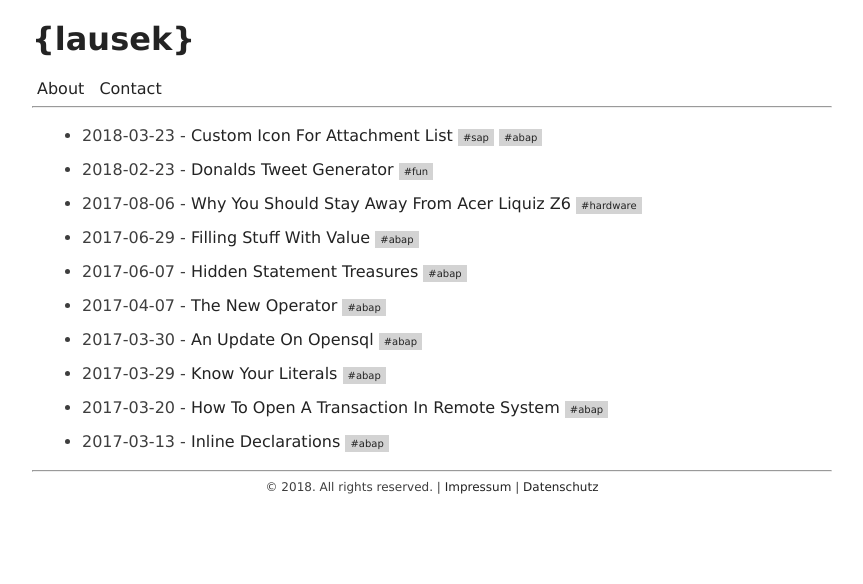
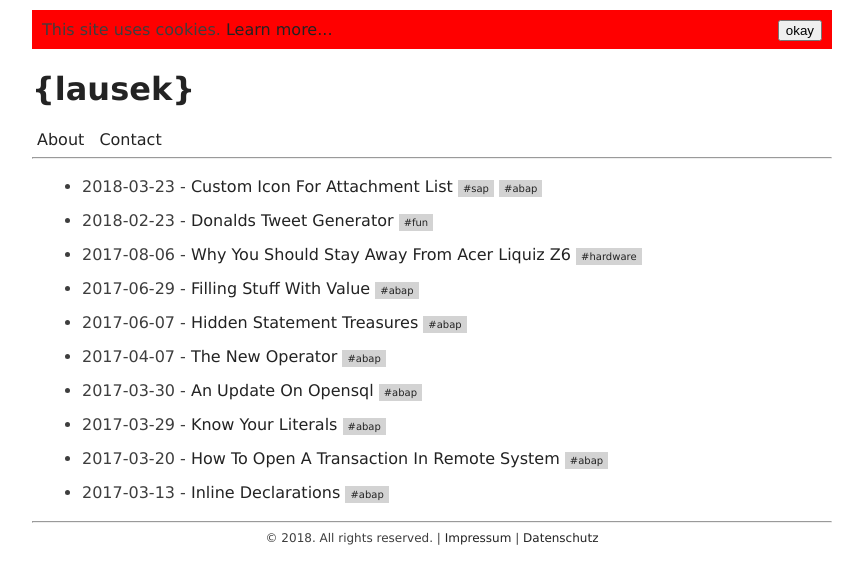
Before and after one commit to lausek/lausek.github.io, a Jekyll site: the page built from index.md, in a window 1280 px wide. Shown: the top 584 px of the page, without its empty margins (208-1071 px from the left). Built offline with Jekyll 4.4.1, drawn with Linux system fonts in a browser that asks for light colours; some of the changed lines change nothing that is shown.

Commit message:
cookie warning

```diff
--- a/_layouts/default.html
+++ b/_layouts/default.html
@@ -14,6 +14,7 @@
         <meta name="author" content="{{ site.author }}" />
         <meta name="description" content="{{ site.description }}" />
         <meta name="keywords" content="{{ site.keywords }}" />
+        <script src="js/cookies.js"></script>
     </head>
     <body>
 
--- /dev/null
+++ b/js/cookies.js
@@ -0,0 +1,28 @@
+document.addEventListener("DOMContentLoaded", function () {
+
+    "use strict";
+
+    var cookie = decodeURIComponent(document.cookie).split(";");
+    for (var i = 0; i < cookie.length; i++) {
+        var parts = cookie[i].split("=");
+        if (parts[0] === "cookies-allowed") {
+            return;
+        }
+    }
+
+    var msg = document.createElement("div");
+    msg.innerHTML = "This site uses cookies. <a href='https://wikipedia.org/wiki/Magic_cookie'>Learn more...</a>";
+    msg.setAttribute("style", "height:auto;padding:10px;margin-top:10px;;vertical-align:middle;background-color:red;");
+
+    var conf = document.createElement("button");
+    conf.innerHTML = "okay";
+    conf.setAttribute("style", "float:right;");
+    conf.onclick = function () {
+        document.cookie += "cookies-allowed=1";
+        document.body.removeChild(msg);
+    };
+
+    msg.appendChild(conf);
+    document.body.prepend(msg);
+
+});
```
